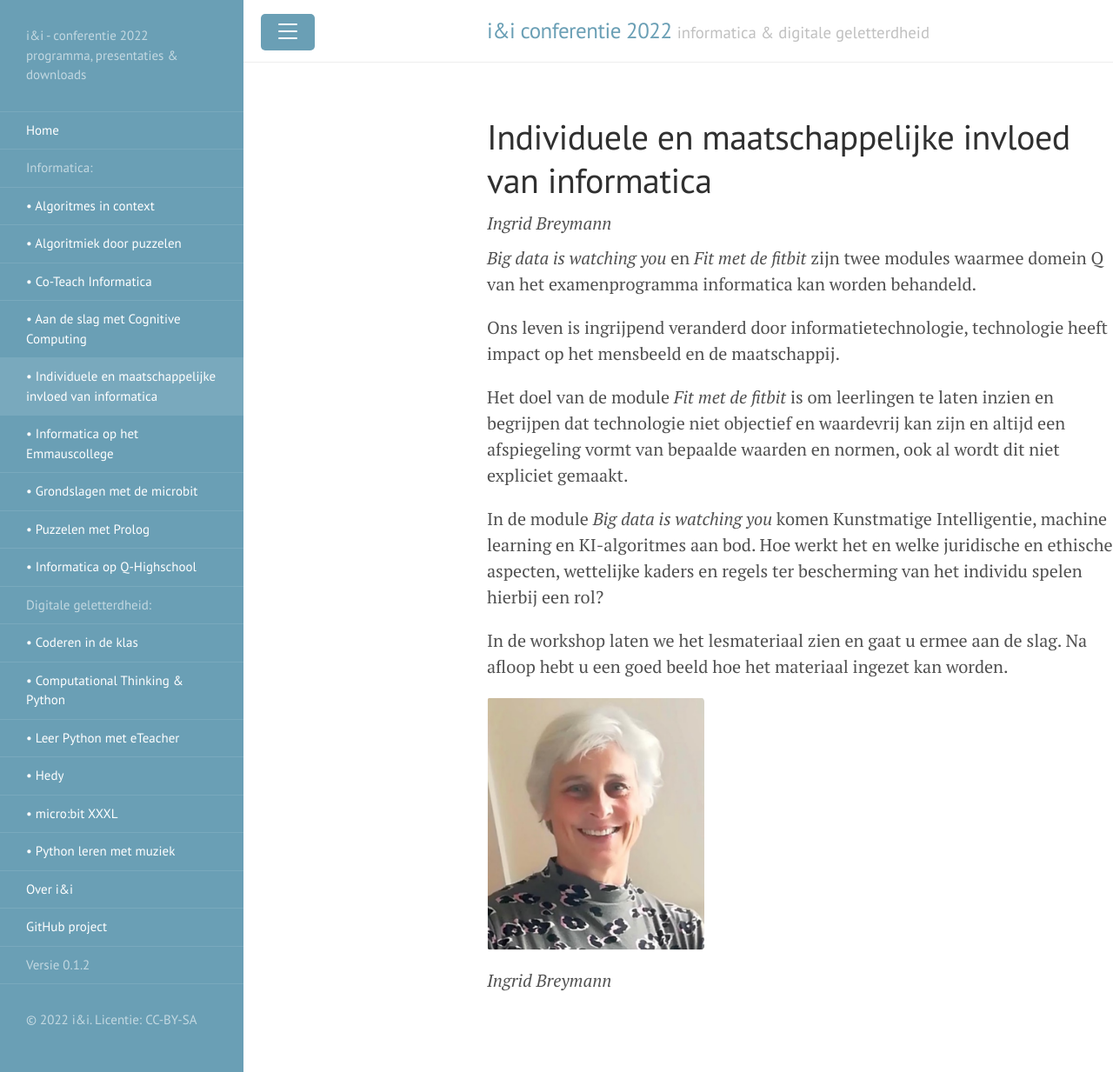
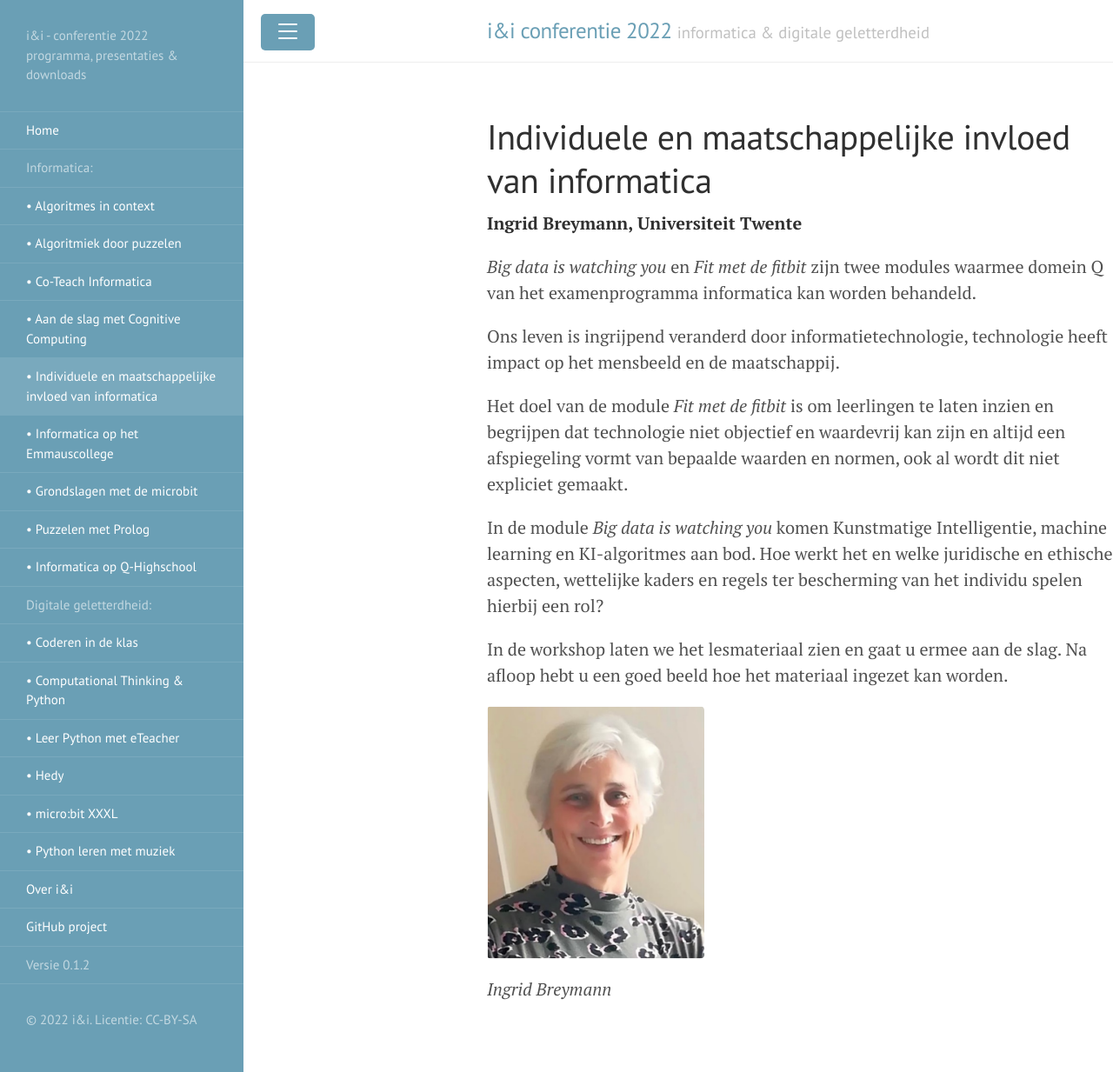
Before and after one commit to ieni/ieni2022, a Jekyll site: the page built from _informatica/domein-q-ingrid.md, in a window 1280 px wide and 1233 px high. Shown: the whole window at 87% size. Built offline with Jekyll 4.4.1, drawn with Linux system fonts in a browser that asks for light colours.

Commit message:
Update domein-q-ingrid.md

```diff
--- a/_informatica/domein-q-ingrid.md
+++ b/_informatica/domein-q-ingrid.md
@@ -1,8 +1,9 @@
 ---
 title: Individuele en maatschappelijke invloed van informatica
-spreker: Ingrid Breymann
 layout: informatica
 ---
+
+**Ingrid Breymann, Universiteit Twente**
 
 *Big data is watching you* en *Fit met de fitbit* zijn twee modules
 waarmee domein Q van het examenprogramma informatica kan worden behandeld.
```
